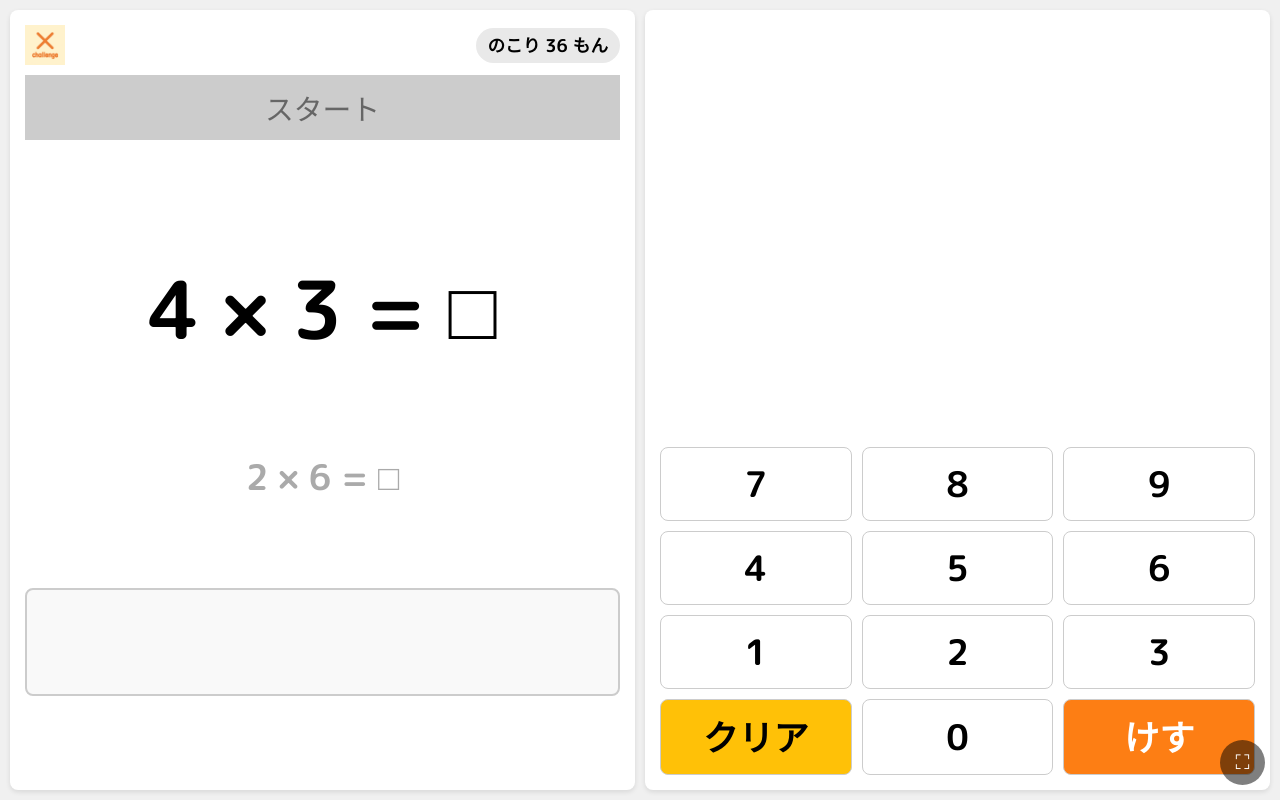
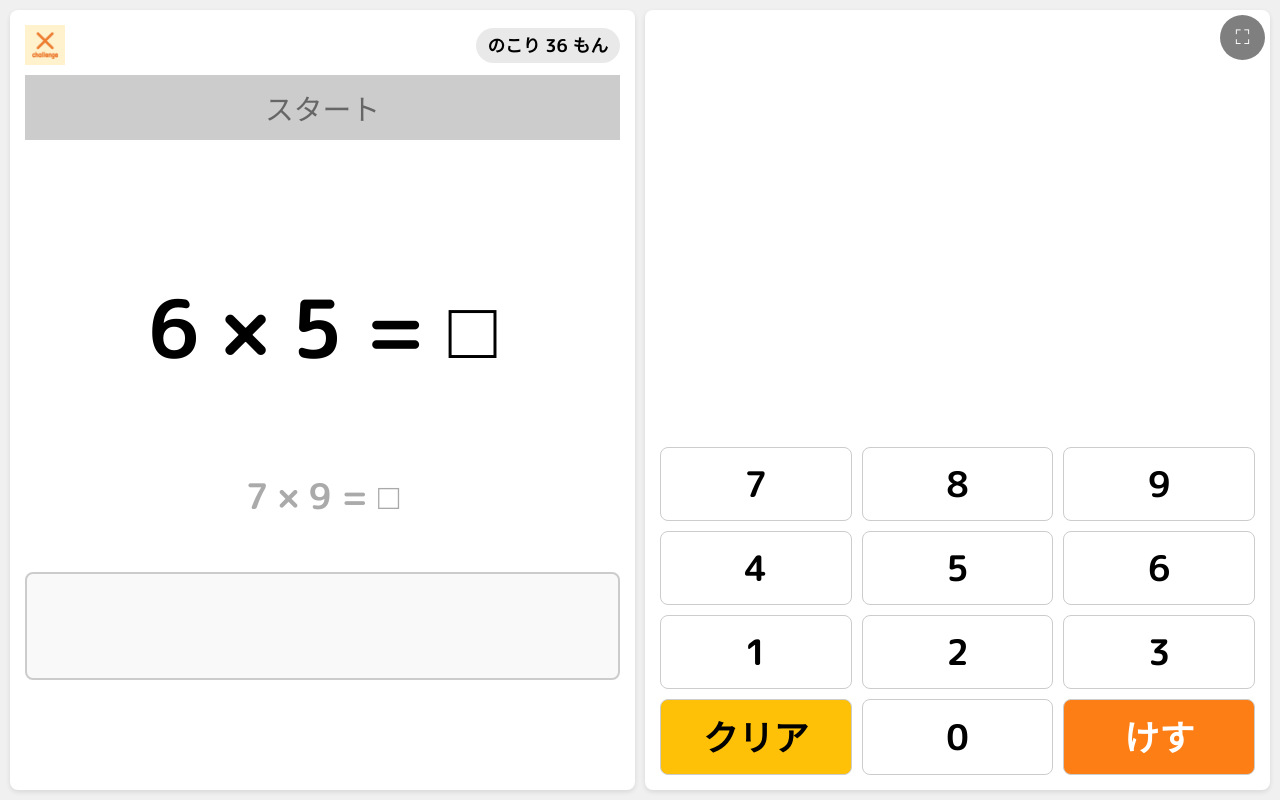
Before and after one commit to sunflower030/Multiplication, a plain HTML site: page index.html in a window 1280 px wide. Both pictures are taken after a click on the button "スタート". Drawn offline with Linux system fonts and the light colour scheme.

Commit message:
Update index.html

```diff
--- a/index.html
+++ b/index.html
@@ -82,13 +82,15 @@
         background-color: #e9e9e9;
     }
 
+    /* ▼▼▼【ご指示通り】問題エリアを上に、回答欄を少し上に調整 ▼▼▼ */
     #question-area {
-        flex-grow: 1;
+        flex-grow: 0.8; /* スペース配分を調整 */
         display: flex;
         flex-direction: column;
         align-items: center;
-        justify-content: center;
+        justify-content: flex-end; /* 下揃えにして、回答欄との距離を確保 */
         text-align: center;
+        padding-bottom: 10px; /* 下に余白 */
     }
     #question {
         font-size: clamp(3em, 11vw, 5em);
@@ -97,6 +99,8 @@
     #question.finish-message {
         font-size: clamp(2em, 7vw, 2.8em);
         color: #007bff;
+        align-self: center; /* 終了メッセージは中央に */
+        justify-self: center;
     }
     #next-question {
         font-size: clamp(1.2em, 4vw, 2.2em);
@@ -114,24 +118,24 @@
         border-radius: 8px;
         box-sizing: border-box;
         background-color: #f9f9f9;
-        margin: 5px 0 0 0; /* 上の余白だけにする */
+        margin: 5px 0 0 0;
         caret-color: transparent;
     }
-    /* ▼▼▼【ご指示通り】結果表示エリアに固定の高さを確保し、UIのガタつきを防止 ▼▼▼ */
     #result {
         font-size: clamp(1.2em, 4.5vw, 1.6em);
-        min-height: 1.4em; /* この高さが常に確保される */
-        margin: 5px 0 0 0; /* 回答欄との間に余白を設ける */
+        min-height: 1.4em;
+        margin: 5px 0 0 0;
         padding: 0;
     }
     #time { font-size: clamp(1em, 3.8vw, 1.2em); line-height: 1.5; }
 
+    /* 履歴エリアのスタイル */
     #history {
         list-style-type: none;
         padding: 0;
         margin: 10px 0 0 0;
         font-size: clamp(0.8em, 3vw, 1.1em);
-        flex-shrink: 1;
+        flex-grow: 1; /* 残りのスペースを全て履歴エリアに */
         overflow-y: auto;
         display: none;
     }
@@ -145,6 +149,7 @@
         border-bottom: 1px solid #eee;
     }
 
+    /* テンキー */
     .numpad {
         display: grid;
         grid-template-columns: repeat(3, 1fr);
@@ -162,8 +167,26 @@
     }
 
     #start { width: 100%; padding: 12px; font-size: clamp(1.4em, 5vw, 1.8em); }
-    #fullscreen-btn { position: fixed; bottom: 15px; right: 15px; width: 45px; height: 45px; font-size: 20px; }
+    /* ▼▼▼【ご指示通り】全画面ボタンを右上に配置 ▼▼▼ */
+    #fullscreen-btn {
+        position: fixed;
+        top: 15px; /* 上に */
+        right: 15px; /* 右に */
+        width: 45px;
+        height: 45px;
+        font-size: 20px;
+        background-color: rgba(0, 0, 0, 0.5);
+        color: white;
+        border: none;
+        border-radius: 50%;
+        display: flex;
+        align-items: center;
+        justify-content: center;
+        z-index: 1000;
+        cursor: pointer;
+    }
 
+    /* （共通スタイルは省略） */
     .correct { color: #28a745; }
     .wrong { color: #dc3545; }
     #start { background-color: #007bff; color: white; border: none; }
@@ -173,7 +196,6 @@
     #congrats-image-wrapper { position: absolute; top: 0; left: 0; width: 100%; height: 100%; background-color: white; border-radius: 8px; display: flex; align-items: center; justify-content: center; opacity: 0; pointer-events: none; transition: opacity 0.5s ease-in-out; }
     #congrats-image-wrapper.visible { opacity: 1; pointer-events: auto; }
     #congrats-image-wrapper img { max-width: 90%; max-height: 90%; object-fit: contain; }
-    #fullscreen-btn { background-color: rgba(0, 0, 0, 0.5); color: white; border: none; border-radius: 50%; display: flex; align-items: center; justify-content: center; z-index: 1000; }
 </style>
 </head>
 <body>
@@ -192,7 +214,6 @@
         <input id="answer" type="text" readonly>
         <p id="result"></p>
         <p id="time"></p>
-        <!-- ▼▼▼【ご指示通り】履歴を右パネルから左パネルに移動 ▼▼▼ -->
         <ul id="history"></ul>
     </div>
     <div class="right-panel">
@@ -238,6 +259,14 @@
     let isProcessing = false;
     let retryCount = 0;
 
+    // ▼▼▼【アルゴリズム最終FIX】フィッシャー–イェーツ・シャッフルを導入 ▼▼▼
+    function shuffle(array) {
+        for (let i = array.length - 1; i > 0; i--) {
+            const j = Math.floor(Math.random() * (i + 1));
+            [array[i], array[j]] = [array[j], array[i]];
+        }
+    }
+
     // ゲームの初期化
     function initializeGame() {
         let combinations = [];
@@ -246,13 +275,14 @@
                 combinations.push({ numA: i, numB: j });
             }
         }
-        combinations.sort(() => Math.random() - 0.5);
+        // 確実なシャッフルアルゴリズムを実行
+        shuffle(combinations);
         allQuestions = combinations;
 
         currentQuestionIndex = 0;
         retryCount = 0;
         historyEl.innerHTML = "";
-        historyEl.classList.remove('visible'); // 履歴を非表示に
+        historyEl.classList.remove('visible');
         resultEl.textContent = "";
         timeEl.innerHTML = "";
         answerInput.value = "";
@@ -299,16 +329,14 @@
         }
     }
 
-    // 回答処理
+    // 回答処理（変更なし）
     function processAnswer() {
         if (answerInput.value === "") return;
         isProcessing = true;
         const value = parseInt(answerInput.value, 10);
         const isCorrect = (value === currentProduct);
-
         const li = document.createElement("li");
         li.textContent = `${questionEl.textContent.replace('□', value)}`;
-
         if (isCorrect) {
             resultEl.textContent = "正解！";
             resultEl.className = "correct";
@@ -332,7 +360,7 @@
         historyEl.prepend(li);
     }
 
-    // ゲーム終了処理
+    // ゲーム終了処理（変更なし）
     function finishGame() {
         const endTime = Date.now();
         const elapsed = endTime - startTime;
@@ -344,9 +372,7 @@
         nextQuestionEl.textContent = "";
         remainingEl.textContent = "おつかれさま！";
         resultEl.textContent = "";
-
         historyEl.classList.add('visible');
-
         if (congratsImage.src && congratsImage.src.includes('http')) {
             congratsImageWrapper.classList.add('visible');
         }
```
